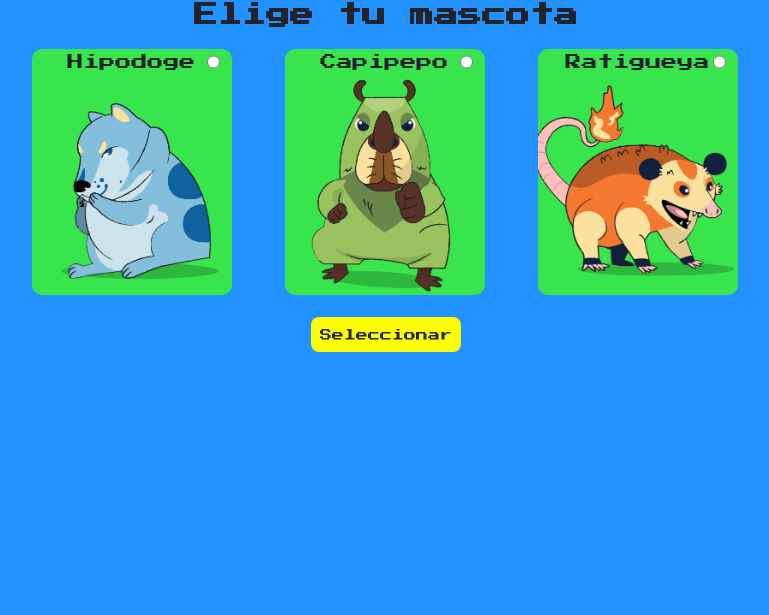
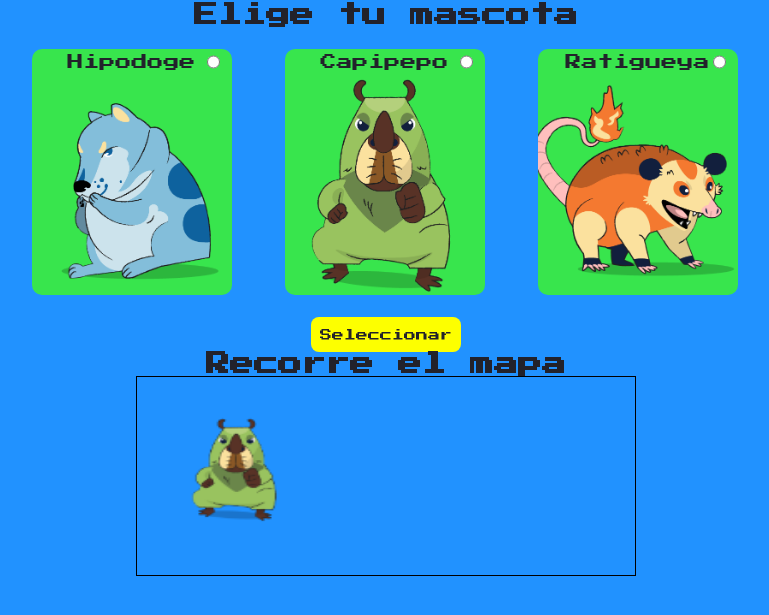
Before and after one commit to JuanCamiloGomezAlvarez/mokepon, a plain HTML site: page index.html in a window 1280 px wide. Shown: the part 87-702 px from the top of the page, without its empty margins (254-1023 px from the left). Drawn offline with Linux system fonts and the light colour scheme; some packages are replaced by stand-ins of ours; a script that the page names is missing.

Commit message:
iniciando la section de canvas

```diff
--- a/css/main.css
+++ b/css/main.css
@@ -86,6 +86,13 @@ body{
 
 .btn-seleccionar:hover{
     color: white;
+}
+
+
+.canvas{
+    border: 1px solid #000;
+    width: 500px;
+    height: 200px;
 }
 
 .section-ataques{
--- a/index.html
+++ b/index.html
@@ -32,6 +32,16 @@
         </div>
 
         <button id="botonMascota" class="btn-seleccionar">Seleccionar</button>
+    </section>
+
+    <section id="sectionMapa">
+        <h2> Recorre el mapa</h2>
+        <canvas id="mapa" class="canvas"></canvas>
+        <!-- <button onmouseup="detenerMovimiento()" onmousedown="moverDerecha()">➡</button>
+        <button onmouseup="detenerMovimiento()" onmousedown="moverAbajo()">⬇</button>
+        <button onmouseup="detenerMovimiento()" onmousedown="moverIzquierda()">⬅</button>
+        <button onmouseup="detenerMovimiento()" onmousedown="moverArriba()">⬆</button> -->
+
     </section>
 
     <section id="seleccionarAtaque" class="section-ataques">
--- a/js/main.js
+++ b/js/main.js
@@ -26,6 +26,12 @@ const mensajes = document.querySelector("#mensajes")
 //variable del contenedor de los mokepones
 const contenedorMokepones = document.querySelector("#contenedor-mokepones")
 
+//variables de la seccion del mapa con canvas
+const sectionMapa = document.querySelector("#sectionMapa")
+const mapa = document.querySelector("#mapa")
+let lienzo = mapa.getContext("2d")
+let intervalo
+
 // estas variables son para la funcion de combate y me permiten trabajar con el personaje seleccionado
 let eleccionJugador = ""
 let eleccionPC = ""
@@ -44,6 +50,14 @@ class Mokepon{
         this.defensa = defensa
         this.esquiva = esquiva
         this.habilidades = habilidades
+        this.x = 20
+        this.y = 30
+        this.ancho = 80
+        this.alto = 80
+        this.mapaFoto = new Image()
+        this.mapaFoto.src = img
+        this.velocidadX = 0
+        this.velocidadY = 0
     }
 }
 let hipodogeObj = new Mokepon("Hipodoge", "./img/mokepons_mokepon_hipodoge_attack.png", 100, 30, 20, [false, true], [{nombre:"Chorro de agua",id:"btnAgua1"},{nombre:"Escudo de agua", id:"btnAgua2"},{nombre:"Esquivar", id:"btnAgua3"}])
@@ -72,37 +86,94 @@ const ratigueya = document.querySelector("#Ratigueya")
 
 
 // este objeto contiene a todas las macotas
-const mascotas = {
-    "Hipodoge":{
-                "salud": 100,
-                "ataque": 30,
-                "defensa":20,
-                "esquiva":{
-                            1: false,
-                            2: true
-                        },
-                },
-    "Capipepo":{
-                "salud": 100,
-                "ataque": 25,
-                "defensa":25,
-                "esquiva":{
-                            1: false,
-                            2: true
-                        },
-                },
-    "Ratigueya":{
-                "salud": 100,
-                "ataque": 20,
-                "defensa":30,
-                "esquiva":{
-                            1: false,
-                            2: true
-                        },
-                }
+// const mascotas = {
+//     "Hipodoge":{
+//                 "salud": 100,
+//                 "ataque": 30,
+//                 "defensa":20,
+//                 "esquiva":{
+//                             1: false,
+//                             2: true
+//                         },
+//                 },
+//     "Capipepo":{
+//                 "salud": 100,
+//                 "ataque": 25,
+//                 "defensa":25,
+//                 "esquiva":{
+//                             1: false,
+//                             2: true
+//                         },
+//                 },
+//     "Ratigueya":{
+//                 "salud": 100,
+//                 "ataque": 20,
+//                 "defensa":30,
+//                 "esquiva":{
+//                             1: false,
+//                             2: true
+//                         },
+//                 }
 
+// }
+
+//trabajando con canvas
+
+function pintarPersonaje(){
+    capipepoObj.x = capipepoObj.x + capipepoObj.velocidadX
+    capipepoObj.y = capipepoObj.y + capipepoObj.velocidadY
+    lienzo.clearRect(0, 0, mapa.clientWidth, mapa.height)
+    lienzo.drawImage( capipepoObj.mapaFoto, capipepoObj.x, capipepoObj.y, capipepoObj.alto, capipepoObj.ancho)
 }
 
+intervalo = setInterval(pintarPersonaje, 50 )
+
+
+window.addEventListener("keydown", botonOprimido)
+window.addEventListener("keyup", detenerMovimiento)
+
+function moverDerecha(){
+    capipepoObj.velocidadX =  5
+    // pintarPersonaje()
+}
+function moverAbajo(){
+    capipepoObj.velocidadY =  5
+    // pintarPersonaje()
+}
+function moverIzquierda(){
+    capipepoObj.velocidadX =  - 5
+    // pintarPersonaje()
+}
+function moverArriba(){
+    capipepoObj.velocidadY =  - 5
+    // pintarPersonaje()
+}
+function detenerMovimiento(){
+    capipepoObj.velocidadX = 0
+    capipepoObj.velocidadY = 0
+}
+
+
+function botonOprimido(event){
+    switch (event.key) {
+        case "ArrowUp":
+            moverArriba()
+            break;
+        case "ArrowDown":
+            moverAbajo()
+            break;
+        case "ArrowRight":
+            moverDerecha()
+            break;
+        case "ArrowLeft":
+            moverIzquierda()
+            break;
+        default:
+            break;
+    }
+}
+
+// impresion de los botenes de las habilidades
 function habilidadesElegidas(mokeponElegido){
     let ataque = mokeponElegido[0]
     let defensa = mokeponElegido[1]
@@ -113,6 +184,7 @@ function habilidadesElegidas(mokeponElegido){
                              <button id=${esquiva.id} class="btn">${esquiva.nombre}</button>`
 }
 
+//seleccion de la mascota
 function seleccionarMascotaJugador(){
     if(hipodoge.checked == true){
 
@@ -235,7 +307,6 @@ function seleccionarMascotaPC(){
 
 //Funciones de habilidades de los personajes
 //fuego
-
 function ataqueFuego1(){
     //lert("hiciste un ataque con Bomba de fuego")
     let valorJugador = "ataque"
@@ -302,7 +373,6 @@ function ataqueTierra3(){
     let resultadoRonda = combate(valorJugador, valorEnemigo, eleccionJugador, eleccionPC)
     return resultadoRonda
 }
-
 
 // esta es la funcion de ataque enemigo
 function ataqueEnemigo(){
@@ -467,6 +537,7 @@ function combate(valorJugador, valorEnemigo, eleccionJugador, eleccionPC){
     }
 }
 
+//funcion de la salud de los personajes
 function salud(){
 
     if(parseInt(saludJugador1.innerText) <= 0 && parseInt(saludEnemigo1.innerText) <= 0){
```
